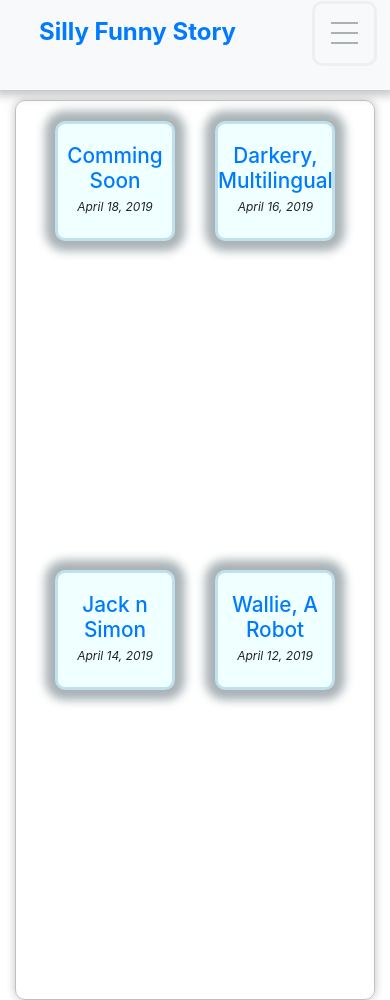
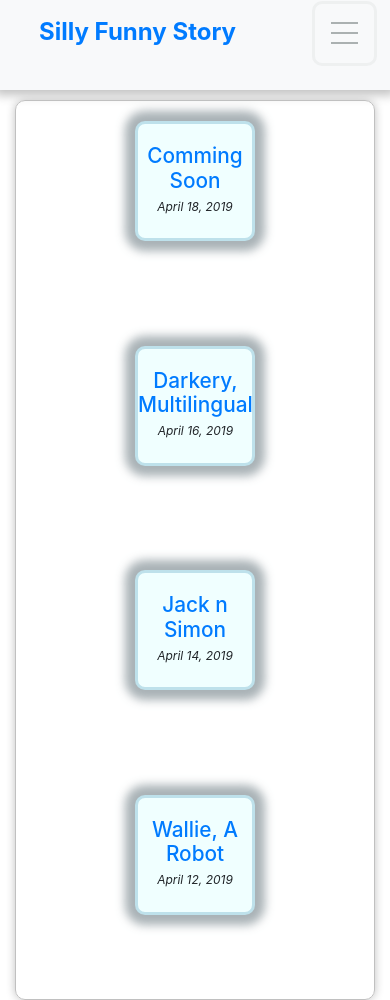
Before and after one commit to nnfunny/small-blog, a Jekyll site: the page built from index.html, in a window 390 px wide. Built offline with Jekyll 4.4.1, drawn with Linux system fonts in a browser that asks for light colours.

Commit message:
New Pót

```diff
--- a/assets/css/main.css
+++ b/assets/css/main.css
@@ -52,7 +52,6 @@ a {
     display: -webkit-box;
     display: -moz-box;
     display: -ms-flexbox;
-    display: -moz-box;
     display: -webkit-flex;
     display: flex;
     height: 100%;
@@ -93,6 +92,19 @@ a {
 }
 
 @media screen and (max-width: 600px){
+    .flex-container {
+        display: -webkit-grid;
+        display: -moz-grid;
+        display: -ms-grid;
+        display: grid;
+        grid-row-gap: 0px;
+        /* grid-column-gap: 0; */
+        /* -moz-flex-wrap: none;
+        -webkit-flex-wrap: none;
+        -ms-flex-wrap: none;
+        flex-wrap: none; */
+
+    }
     .PostList {
         width: 120px;
         height: 120px;
```
Also changed, not shown: _posts/2019-04-18-Coming-Soon.md (line endings or trailing spaces).
